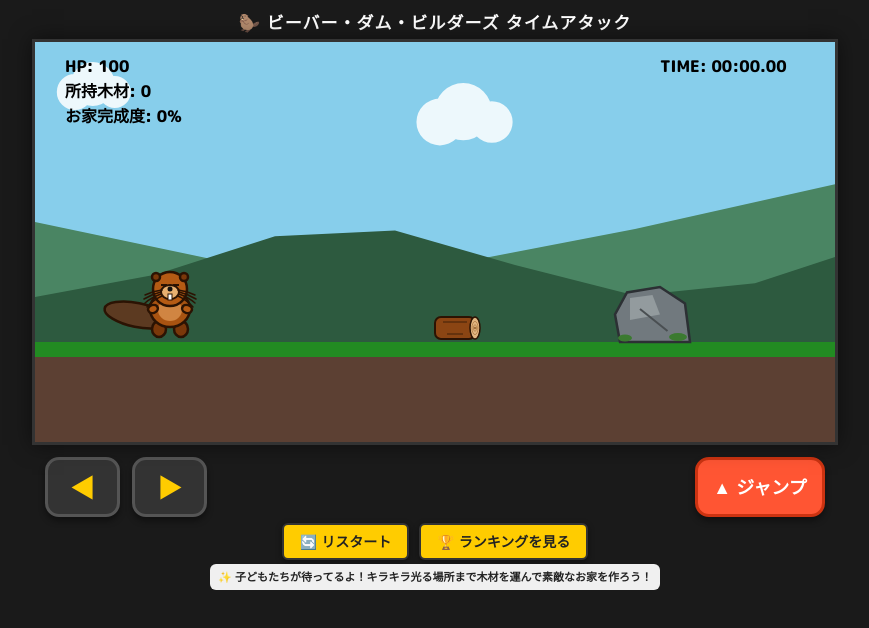
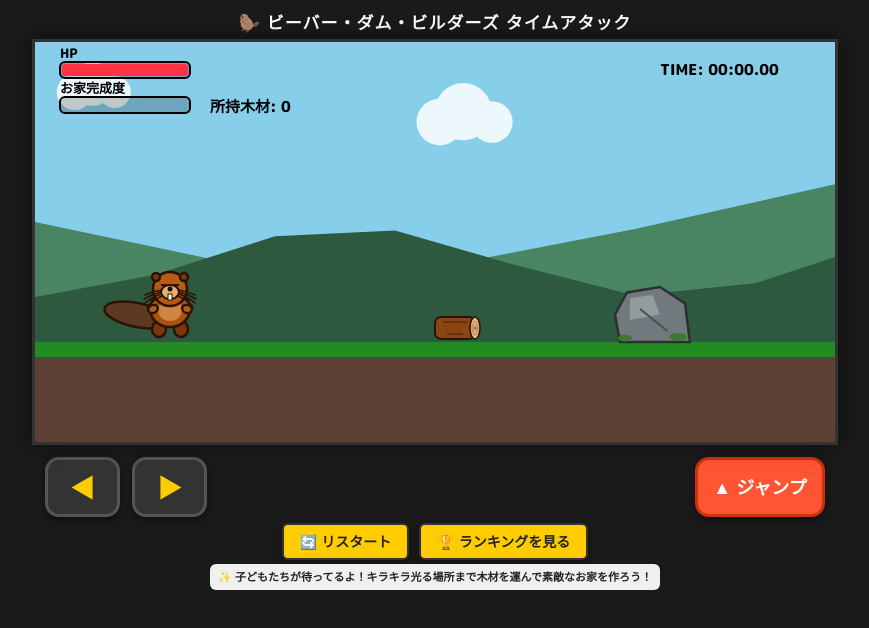
Before and after one commit to kuzukago1-lab/beaver-game, a plain HTML site: page index.html in a window 1280 px wide. Shown: the whole page, without its empty margins (205-1074 px from the left). Drawn offline with Linux system fonts and the light colour scheme; no server answers.

Commit message:
Add files via upload

```diff
--- a/index.html
+++ b/index.html
@@ -355,7 +355,6 @@
                 osc.stop(audioCtx.currentTime + n.t + n.d);
             });
 
-            // 最後の「ピュピューン」の部分（高音から急上昇するスイープ音）
             let oscSweep = audioCtx.createOscillator();
             let gainSweep = audioCtx.createGain();
             oscSweep.type = 'triangle';
@@ -1587,7 +1586,7 @@
                 startTime = Date.now();
                 showStartText = true;
                 startTextTimer = 0;
-                playStartSound(); // 🎵 タイマースタート時にチュルチュルピュピューン音を再生
+                playStartSound();
             }
 
             if (showStartText) {
@@ -1851,6 +1850,35 @@
             });
         }
 
+        // 🎨 ゲージを描画するヘルパー関数
+        function drawStatusBar(x, y, width, height, current, max, label, fillColor) {
+            ctx.save();
+            // ラベル
+            ctx.fillStyle = "#000";
+            ctx.font = "bold 13px 'M PLUS Rounded 1c', sans-serif";
+            ctx.textAlign = "left";
+            ctx.fillText(label, x, y - 4);
+
+            // ゲージの背景（枠）
+            ctx.fillStyle = "rgba(0, 0, 0, 0.2)";
+            ctx.strokeStyle = "#000";
+            ctx.lineWidth = 2;
+            ctx.beginPath();
+            ctx.roundRect(x, y, width, height, 5);
+            ctx.fill();
+            ctx.stroke();
+
+            // ゲージの中身（バー）
+            let ratio = Math.max(0, Math.min(1, current / max));
+            if (ratio > 0) {
+                ctx.fillStyle = fillColor;
+                ctx.beginPath();
+                ctx.roundRect(x + 2, y + 2, (width - 4) * ratio, height - 4, 3);
+                ctx.fill();
+            }
+            ctx.restore();
+        }
+
         function draw() {
             ctx.clearRect(0, 0, canvas.width, canvas.height);
 
@@ -2030,15 +2058,17 @@
                 ctx.restore();
             });
 
+            // 🎨 UI表示（HPと完成度をグラフィカルなゲージに変更、木材数も表示）
+            drawStatusBar(25, 20, 130, 16, hp, maxHp, "HP", "#ff3344");
+            drawStatusBar(25, 55, 130, 16, damProgress, maxDam, "お家完成度", "#33cc44");
+
             ctx.fillStyle = "#000";
-            ctx.font = "bold 16px 'M PLUS Rounded 1c', sans-serif";
+            ctx.font = "bold 15px 'M PLUS Rounded 1c', sans-serif";
             ctx.textAlign = "left";
-            ctx.fillText("HP: " + hp, 30, 30);
-            ctx.fillText("所持木材: " + woodCount, 30, 55);
-            ctx.fillText("お家完成度: " + damProgress + "%", 30, 80);
+            ctx.fillText("所持木材: " + woodCount, 175, 70);
 
             let displayTime = timerRunning ? (elapsedTime + penaltyTime) : (gameClear ? (elapsedTime + penaltyTime) : 0);
-            ctx.fillText("TIME: " + formatTime(displayTime), 625, 30);
+            ctx.fillText("TIME: " + formatTime(displayTime), 625, 33);
 
             if (showStartText) {
                 ctx.save();
```
